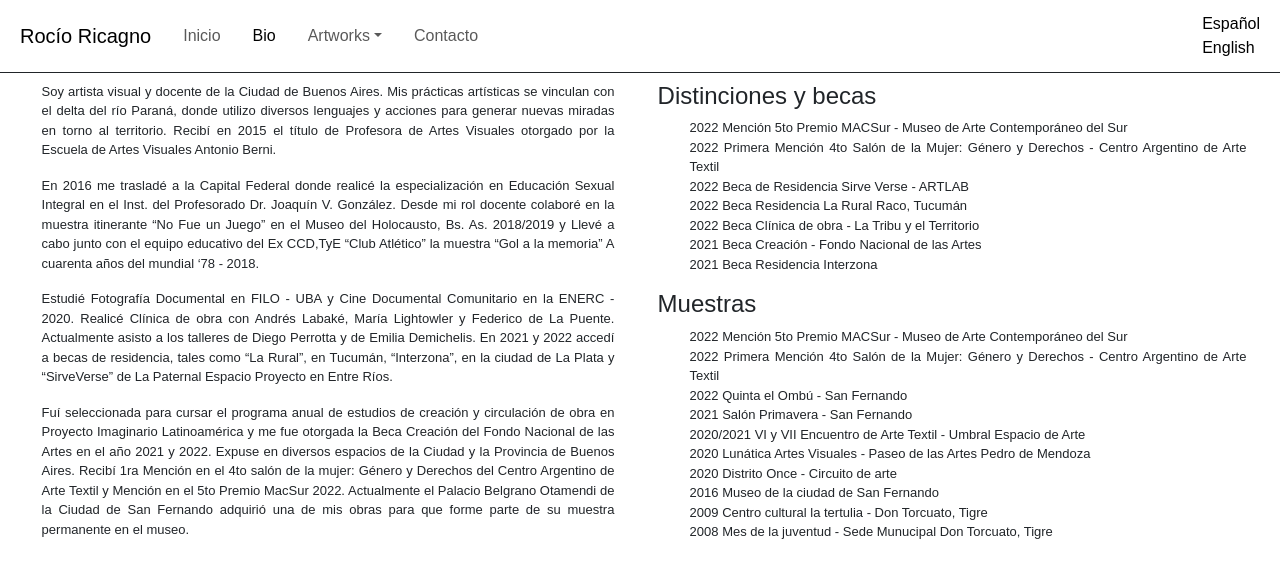
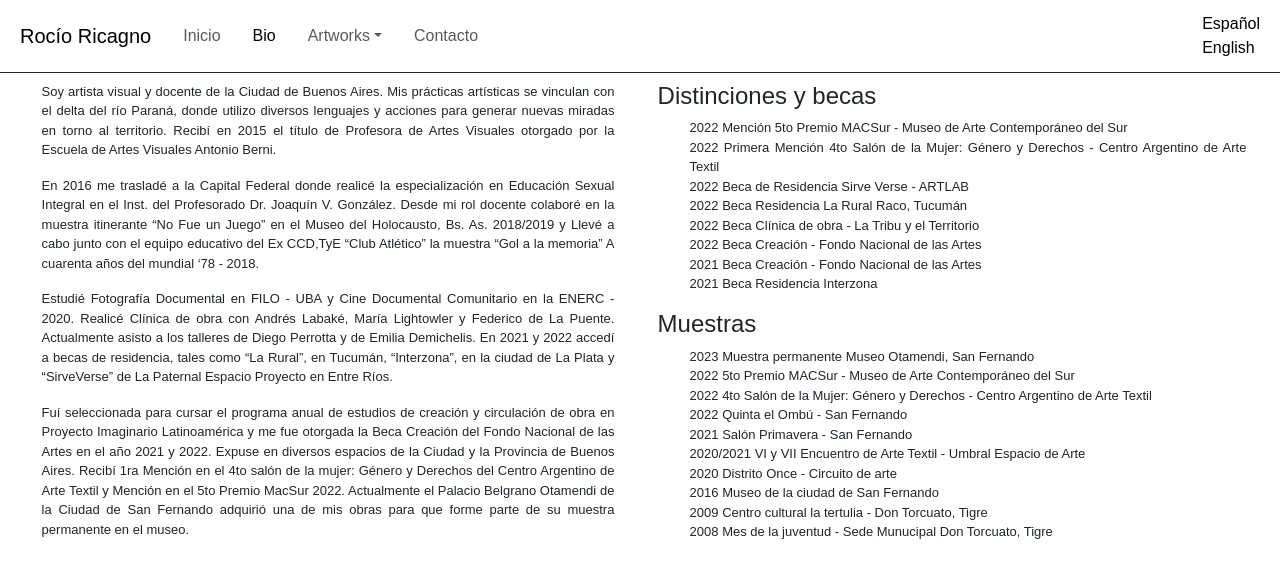
Before and after one commit to i-bruno/RicagnoWeb, a React (Create React App) app: page /bio in a window 1280 px wide. Shown: the top 578 px of the page. Built offline with nearby package versions, Linux system fonts and the light colour scheme.

Commit message:
Se pudo solucionar el conflicto del collapse del menú para pantallas chicas

```diff
--- a/package.json
+++ b/package.json
@@ -9,6 +9,7 @@
     "@testing-library/user-event": "^13.5.0",
     "bootstrap": "^5.3.1",
     "cross-env": "^7.0.3",
+    "jquery": "^3.7.1",
     "react": "^18.2.0",
     "react-dom": "^18.2.0",
     "react-photo-view": "^1.2.3",
--- a/public/index.html
+++ b/public/index.html
@@ -40,6 +40,7 @@
     integrity="sha384-HwwvtgBNo3bZJJLYd8oVXjrBZt8cqVSpeBNS5n7C8IVInixGAoxmnlMuBnhbgrkm"
     crossorigin="anonymous"></script>
 
+
 </body>
 
 </html>
--- a/src/components/Bio/Bio.jsx
+++ b/src/components/Bio/Bio.jsx
@@ -40,6 +40,9 @@ const Bio = () => {
                                 2022 Beca Clínica de obra - La Tribu y el Territorio
                             </li>
                             <li>
+                                2022 Beca Creación - Fondo Nacional de las Artes
+                            </li>
+                            <li>
                                 2021 Beca Creación - Fondo Nacional de las Artes
                             </li>
                             <li>
@@ -51,23 +54,22 @@ const Bio = () => {
                     </h4>
                         <ul>
                             <li>
-                                2022 Mención 5to Premio MACSur - Museo de Arte Contemporáneo del Sur
+                                2023 Muestra permanente Museo Otamendi, San Fernando
                             </li>
                             <li>
-                                2022 Primera Mención 4to Salón de la Mujer: Género y Derechos - Centro Argentino de Arte Textil
+                                2022 5to Premio MACSur - Museo de Arte Contemporáneo del Sur
+                            </li>
+                            <li>
+                                2022 4to Salón de la Mujer: Género y Derechos - Centro Argentino de Arte Textil
                             </li>
                             <li>
                                 2022 Quinta el Ombú - San Fernando
                             </li>
                             <li>
                                 2021 Salón Primavera - San Fernando
-
                             </li>
                             <li>
                                 2020/2021 VI y VII Encuentro de Arte Textil - Umbral Espacio de Arte
-                            </li>
-                            <li>
-                                2020 Lunática Artes Visuales - Paseo de las Artes Pedro de Mendoza
                             </li>
                             <li>
                                 2020 Distrito Once - Circuito de arte
--- a/src/components/Navbar/Navbar.jsx
+++ b/src/components/Navbar/Navbar.jsx
@@ -2,28 +2,28 @@ import React from 'react';
 import { NavLink } from "react-router-dom";
 
 export const Navbar = () => {
-
-    function cerrar() {
-        let navbar = document.querySelector(".nav-item");
-        navbar.click();
-    }
 
     return (
         <>
             <header>
                 <nav className="navbar navbar-expand-lg bg-white fixed-top border-bottom border-dark">
                     <div className="container-fluid">
+
                         <a class="navbar-brand" href="/">Rocío Ricagno</a>
+
                         <button className="navbar-toggler" type="button" data-bs-toggle="collapse" data-bs-target="#navbarSupportedContent" aria-controls="navbarSupportedContent" aria-expanded="false" aria-label="Toggle navigation">
+
                             <span className="navbar-toggler-icon"></span>
+
                         </button>
+
                         <div className="collapse navbar-collapse" id="navbarSupportedContent">
                             <ul className="navbar-nav me-auto mb-2 mb-lg-0">
                                 <li className="nav-item">
-                                    <NavLink to={`/`} className="nav-link" aria-current="page" >Inicio</NavLink>
+                                    <NavLink to={`/`} className="nav-link" aria-current="page" onClick={() => document.querySelector(".navbar-collapse").classList.remove("show")}>Inicio</NavLink>
                                 </li>
                                 <li className="nav-item">
-                                    <NavLink to={`/bio`} className="nav-link" >Bio</NavLink>
+                                    <NavLink to={`/bio`} className="nav-link" onClick={() => document.querySelector(".navbar-collapse").classList.remove("show")}>Bio</NavLink>
                                 </li>
                                 <li className="nav-item dropdown">
                                     <a className="nav-link dropdown-toggle" role="button" data-bs-toggle="dropdown" aria-expanded="false" href='/'>
@@ -31,21 +31,21 @@ export const Navbar = () => {
                                     </a>
                                     <ul className="dropdown-menu">
                                         <li>
-                                            <NavLink to={`/seniorita`} className="dropdown-item w-auto">Señorita</NavLink>
+                                            <NavLink to={`/seniorita`} className="dropdown-item w-auto" onClick={() => document.querySelector(".navbar-collapse").classList.remove("show")}>Señorita</NavLink>
                                         </li>
                                         <li>
-                                            <NavLink to={`/pielderio`} className="dropdown-item w-auto" >Piel de río</NavLink>
+                                            <NavLink to={`/pielderio`} className="dropdown-item w-auto" onClick={() => document.querySelector(".navbar-collapse").classList.remove("show")}>Piel de río</NavLink>
                                         </li>
                                         <li>
-                                            <NavLink to={`/proyectoarana`} className="dropdown-item w-auto">Proyecto Arana</NavLink>
+                                            <NavLink to={`/proyectoarana`} className="dropdown-item w-auto" onClick={() => document.querySelector(".navbar-collapse").classList.remove("show")}>Proyecto Arana</NavLink>
                                         </li>
                                         <li>
-                                            <NavLink to={`/silencio`} className="dropdown-item w-auto">Hacer hablar al silencio</NavLink>
+                                            <NavLink to={`/silencio`} className="dropdown-item w-auto" onClick={() => document.querySelector(".navbar-collapse").classList.remove("show")}>Hacer hablar al silencio</NavLink>
                                         </li>
                                     </ul>
                                 </li>
                                 <li className="nav-item">
-                                    <NavLink to={`/contacto`} className="nav-link" >Contacto</NavLink>
+                                    <NavLink to={`/contacto`} className="nav-link" onClick={() => document.querySelector(".navbar-collapse").classList.remove("show")}>Contacto</NavLink>
                                 </li>
                             </ul>
                             <div class="d-flex flex-column">
```
Also changed, not shown: src/App.jsx (+7 -7 lines), 1 other file (tests, documents, lock files or other folders).
